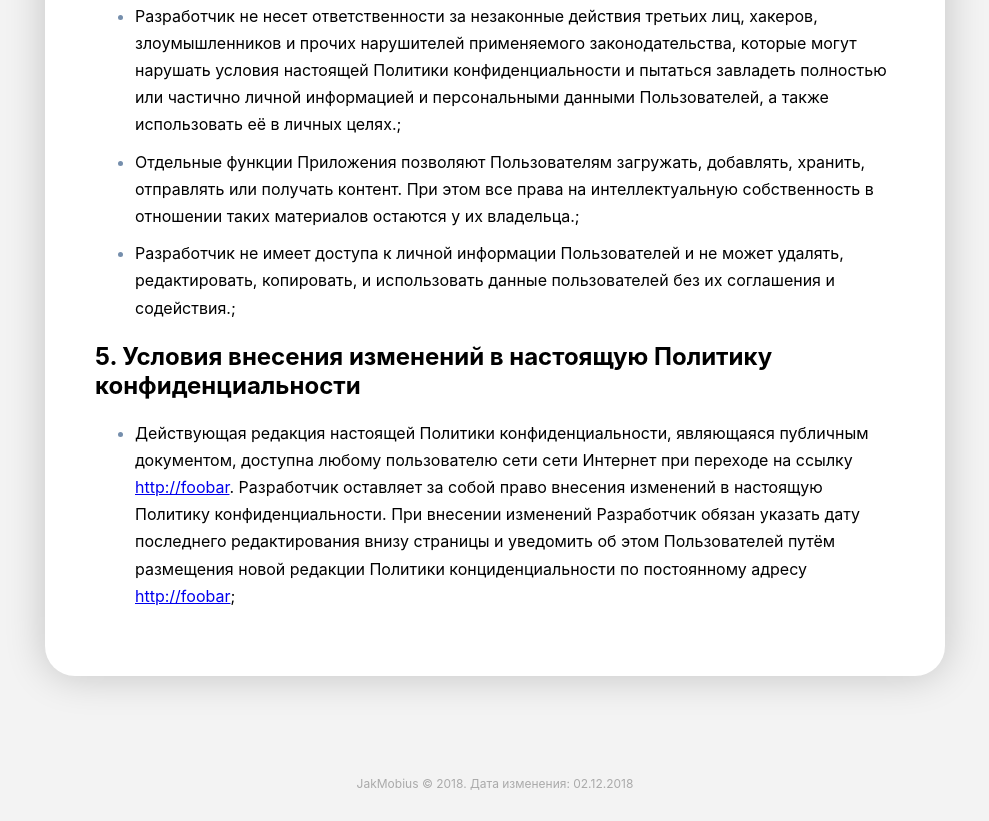
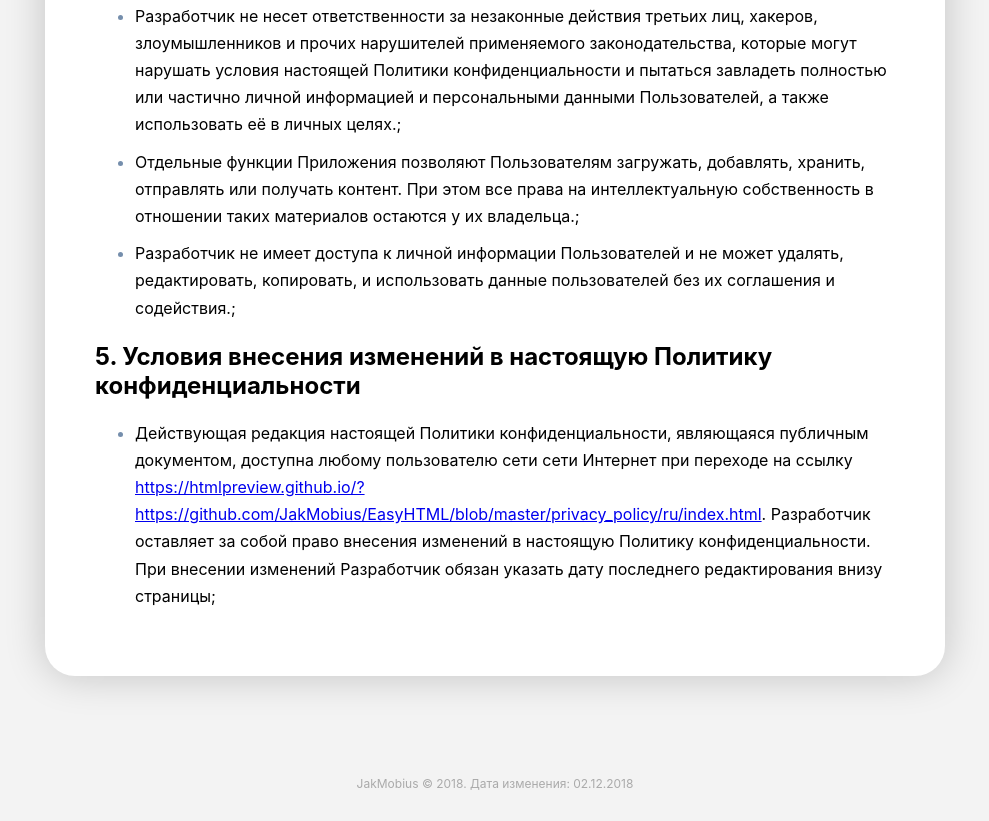
Before and after one commit to JakMobius/EasyHTML, a plain HTML site: page privacy_policy/ru/index.html in a window 1280 px wide. Shown: the part 2015-2836 px from the top of the page, without its empty margins (145-1134 px from the left). Drawn offline with Linux system fonts and the light colour scheme.

Commit message:
Update index.html

```diff
--- a/privacy_policy/ru/index.html
+++ b/privacy_policy/ru/index.html
@@ -131,7 +131,7 @@
 			</ul>
 			<h2>5. Условия внесения изменений в настоящую Политику конфиденциальности</h2>
 			<ul>
-				<li><span>Действующая редакция настоящей Политики конфиденциальности, являющаяся публичным документом, доступна любому пользователю сети сети Интернет при переходе на ссылку <a href="http://foobar">http://foobar</a>. Разработчик оставляет за собой право внесения изменений в настоящую Политику конфиденциальности. При внесении изменений Разработчик обязан указать дату последнего редактирования внизу страницы и  уведомить об этом Пользователей путём размещения новой редакции Политики конциденциальности по постоянному адресу <a href="http://foobar">http://foobar</a></span></li>
+				<li><span>Действующая редакция настоящей Политики конфиденциальности, являющаяся публичным документом, доступна любому пользователю сети сети Интернет при переходе на ссылку <a href="https://htmlpreview.github.io/?https://github.com/JakMobius/EasyHTML/blob/master/privacy_policy/ru/index.html">https://htmlpreview.github.io/?https://github.com/JakMobius/EasyHTML/blob/master/privacy_policy/ru/index.html</a>. Разработчик оставляет за собой право внесения изменений в настоящую Политику конфиденциальности. При внесении изменений Разработчик обязан указать дату последнего редактирования внизу страницы</span></li>
 			</ul>
 		</div>
 		<footer>JakMobius © 2018. Дата изменения: 02.12.2018</footer>
```
